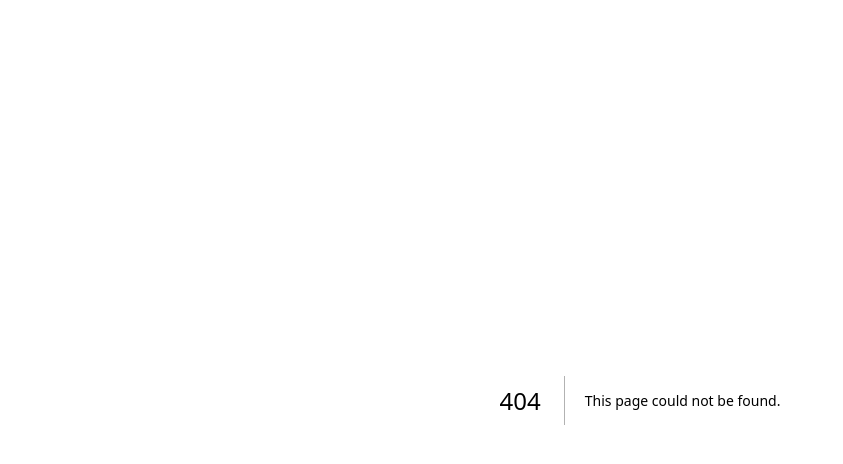
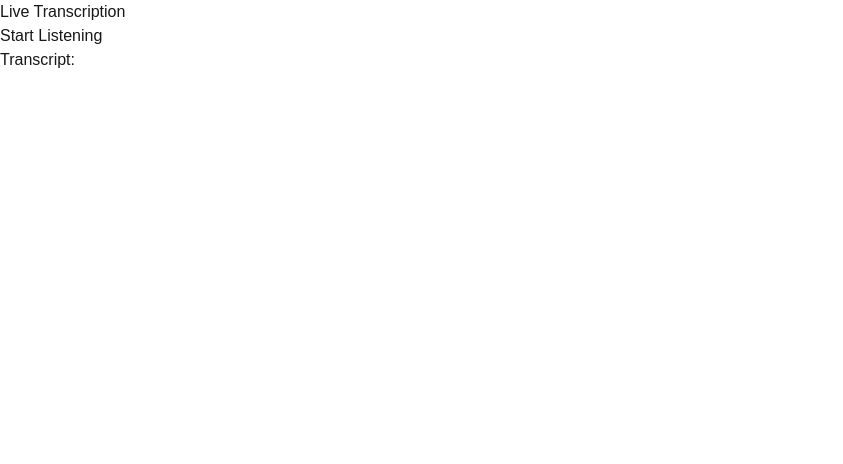
Before and after one commit to ccrawford4/auth-practice, a Next.js app: page /transcript in a window 1280 px wide. Before the commit this address had no page. Shown: the top 464 px of the page, without its empty margins (0-843 px from the left). Built offline with nearby package versions, Linux system fonts and the light colour scheme; no server answers.

Commit message:
live transcription working

```diff
--- a/package.json
+++ b/package.json
@@ -9,11 +9,14 @@
     "lint": "next lint"
   },
   "dependencies": {
+    "@deepgram/sdk": "^3.9.0",
     "@emotion/react": "^11.13.3",
     "@emotion/styled": "^11.13.0",
     "@mui/icons-material": "^6.1.4",
     "@mui/material": "^6.1.4",
     "@types/node": "22.7.7",
+    "cross-fetch": "^4.0.0",
+    "dotenv": "^16.4.5",
     "next": "14.2.15",
     "next-auth": "^4.24.8",
     "react": "^18",
--- a/server.js
+++ b/server.js
@@ -21,6 +21,11 @@ io.on('connection', (socket) => {
     // socket.emit('message', `Server received: ${msg}`);
     // socket.broadcast.emit('message', `Server received: ${msg}`);
     io.emit('message', `Server received: ${msg}`);
+
+    socket.on('transcription', (data) => {
+      console.log('Transcription received:', data);
+      socket.broadcast.emit('transcription', data);
+    })
   });
 
   // Handle disconnection
--- /dev/null
+++ b/src/app/components/LiveTranscription.tsx
@@ -0,0 +1,82 @@
+import React, { useEffect, useState } from 'react';
+import io from 'socket.io-client';
+import dotenv from 'dotenv';
+dotenv.config();
+
+const socket = io('http://localhost:3001');
+
+const LiveTranscription = () => {
+  const [transcript, setTranscript] = useState('');
+  const [isListening, setIsListening] = useState(false);
+  const [mediaStream, setMediaStream] = useState<MediaStream | null>(null);
+
+  useEffect(() => {
+    // Listen for transcription events from the server
+    socket.on('transcription', (data) => {
+      setTranscript((prev) => prev + ' ' + data);
+    });
+
+    return () => {
+      socket.off('transcription');
+    };
+  }, []);
+
+  const startListening = async () => {
+    if (isListening) return;
+
+    try {
+      // STEP 1: Access the microphone
+      const stream = await navigator.mediaDevices.getUserMedia({ audio: true });
+      setMediaStream(stream);
+
+      const mediaRecorder = new MediaRecorder(stream, {mimeType: 'audio/webm'});
+
+      const socket = new WebSocket('wss://api.deepgram.com/v1/listen?smart_format=true', ['token', process.env.NEXT_PUBLIC_DEEPGRAM_API_KEY as string]);
+
+
+      socket.onopen = () => {
+        mediaRecorder.addEventListener('dataavailable', event => {
+            socket.send(event.data);
+        })
+        mediaRecorder.start(250);
+      }
+
+      socket.onmessage = (message) => {
+        const received = JSON.parse(message.data);
+        const transcript = received.channel.alternatives[0].transcript;
+        setTranscript((prevTranscript) => prevTranscript + ' ' + transcript);
+        console.log('Transcript:', transcript);
+      }
+      setIsListening(true);
+    } catch (err) {
+      console.error('Error accessing microphone:', err);
+    }
+  };
+
+  const stopListening = () => {
+    if (!isListening) return;
+
+    if (mediaStream) {
+      mediaStream.getTracks().forEach((track) => track.stop());
+      setMediaStream(null);
+    }
+
+    setIsListening(false);
+    // Optionally, close the Deepgram connection here if you keep a reference to it
+  };
+
+  return (
+    <div>
+      <h1>Live Transcription</h1>
+      <button onClick={isListening ? stopListening : startListening}>
+        {isListening ? 'Stop Listening' : 'Start Listening'}
+      </button>
+      <div>
+        <h2>Transcript:</h2>
+        <p>{transcript}</p>
+      </div>
+    </div>
+  );
+};
+
+export default LiveTranscription;
--- a/src/app/page.tsx
+++ b/src/app/page.tsx
@@ -3,9 +3,14 @@
 import React, { useEffect, useState } from "react";
 import { useSession } from "next-auth/react";
 import { useRouter } from "next/navigation";
+import { createClient, LiveTranscriptionEvents } from "@deepgram/sdk";
+import fetch from "cross-fetch";
+import dotenv from "dotenv";
+dotenv.config()
 import io from "socket.io-client";
 
-const socket = io("http://localhost:3001"); // Move socket initialization outside the component to avoid re-connecting
+const url = "http://localhost:3001";
+const socket = io(url); // Move socket initialization outside the component to avoid re-connecting
 
 export default function Home() {
   const { data: session, status } = useSession();
@@ -19,6 +24,53 @@ export default function Home() {
     return name.split(" ")[0];
   };
 
+  const live = async () => {
+    // STEP 1: Create a Deepgram client using the API key
+    const deepgram = createClient(process.env.DEEPGRAM_API_KEY);
+
+    // STEP 2: Create a live transcription connection
+    const connection = deepgram.listen.live({
+      model: "nova-2",
+      language: "en-US",
+      smart_format: true,
+    });
+
+    // STEP 3: Listen for events from the live transcription connection
+    connection.on(LiveTranscriptionEvents.Open, () => {
+      connection.on(LiveTranscriptionEvents.Close, () => {
+        console.log("Connection closed.");
+      });
+
+      connection.on(LiveTranscriptionEvents.Transcript, (data) => {
+        const transcript = data.channel.alternatives[0].transcript;
+        console.log("Transcript:", transcript);
+
+        socket.emit('transcription', transcript);
+      });
+
+      connection.on(LiveTranscriptionEvents.Metadata, (data) => {
+        console.log(data);
+      });
+
+      connection.on(LiveTranscriptionEvents.Error, (err) => {
+        console.error(err);
+      });
+
+      // STEP 4: Fetch the audio stream and send it to the live transcription connection
+      fetch(url)
+        .then((r) => r.body)
+        .then((res: any) => {
+          res.on("readable", () => {
+            connection.send(res.read());
+          });
+        });
+    });
+  };
+
+  useEffect(() => {
+    live();
+  }, []);
+
   // // Redirect unauthenticated users to login page
   useEffect(() => {
     if (status === "unauthenticated") {
@@ -29,6 +81,7 @@ export default function Home() {
   // Socket event listeners for real-time updates
   useEffect(() => {
     socket.on("join", (userId) => {
+      live();
       setActiveUsers((prevActiveUsers) => [...prevActiveUsers, userId]);
     });
 
--- /dev/null
+++ b/src/app/transcript/page.tsx
@@ -0,0 +1,9 @@
+"use client";
+
+import LiveTranscription from "../components/LiveTranscription";
+
+export default function MeetingRoom() {
+    return (
+       <LiveTranscription />
+    )
+}
```
Also changed, not shown: 1 other file (tests, documents, lock files or other folders).
